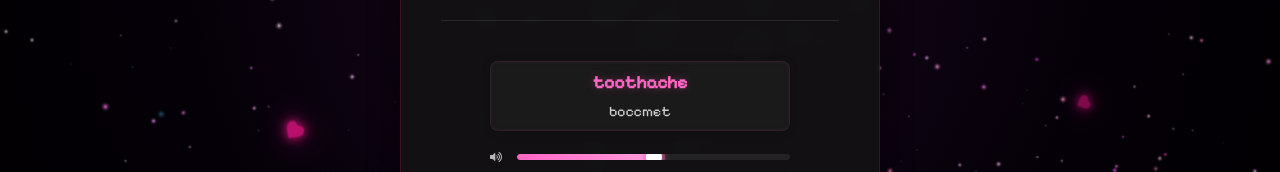
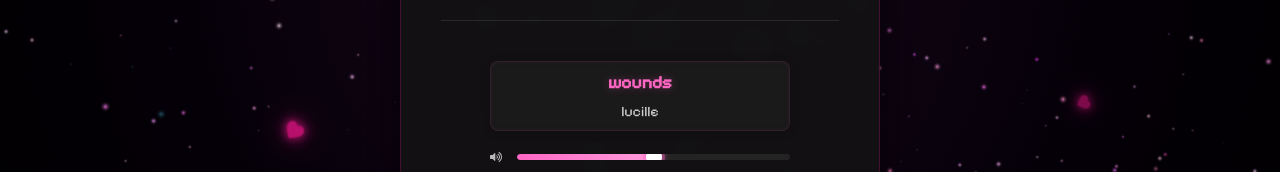
Before and after one commit to po1sontre/bioo, a Next.js app: page / in a window 1280 px wide. Shown: the part 444-616 px from the top of the page. Built offline with nearby package versions, Linux system fonts and the light colour scheme.

Commit message:
deployment fix 2

```diff
--- a/app/components/BioCard.tsx
+++ b/app/components/BioCard.tsx
@@ -7,7 +7,6 @@ import { toast } from 'react-hot-toast';
 
 interface BioCardProps {
   username: string;
-  bio: string;
   profileImage?: string;
   socialLinks: {
     discord: string;
@@ -23,7 +22,7 @@ interface BioCardProps {
   }[];
 }
 
-const BioCard = ({ username, bio, profileImage, socialLinks, tracks }: BioCardProps) => {
+const BioCard = ({ username, profileImage, socialLinks, tracks }: BioCardProps) => {
   // Card tilt effect state
   const cardRef = useRef<HTMLDivElement>(null);
 
@@ -129,7 +128,7 @@ const BioCard = ({ username, bio, profileImage, socialLinks, tracks }: BioCardPr
   const trackList = tracks || defaultTracks;
 
   // Use a state to keep track of the current track
-  const [currentTrackIndex, setCurrentTrackIndex] = useState(2); // Start with "wounds" (index 2)
+  const [currentTrackIndex, setCurrentTrackIndex] = useState(0); // Start with "wounds" (index 0)
   const currentTrack = trackList[currentTrackIndex];
 
   // Function to safely play audio
--- a/app/page.tsx
+++ b/app/page.tsx
@@ -24,10 +24,10 @@ export default function Home() {
     },
     tracks: [
       { name: "wounds", artist: "lucille", file: "/wounds-lucille.mp3" },
+      { name: "point blank range", artist: "lucille", file: "/point blank range - lucille.mp3" },
       { name: "cats in the cold", artist: "mage tears", file: "/cats in the cold-mage tears.mp3" },
       { name: "toothache", artist: "boccmet", file: "/toothache-boccmet.mp3" },
       { name: "nothing less, nothing more", artist: "lucille", file: "/nothing less, nothing more - lucille.mp3" },
-      { name: "point blank range", artist: "lucille", file: "/point blank range - lucille.mp3" },
       { name: "word vomit", artist: "Jades", file: "/word vomit - Jades.mp3" },
       { name: "tell me your regrets", artist: "Jades", file: "/tell me your regrets - Jades.mp3" },
       { name: "breakdowns", artist: "lucille", file: "/breakdowns - lucille.mp3" }
@@ -41,7 +41,6 @@ export default function Home() {
       <FloatingElements />
       <BioCard
         username={userProfile.username}
-        bio={userProfile.bio}
         profileImage={userProfile.profileImage}
         socialLinks={userProfile.socialLinks}
         tracks={userProfile.tracks}
```
